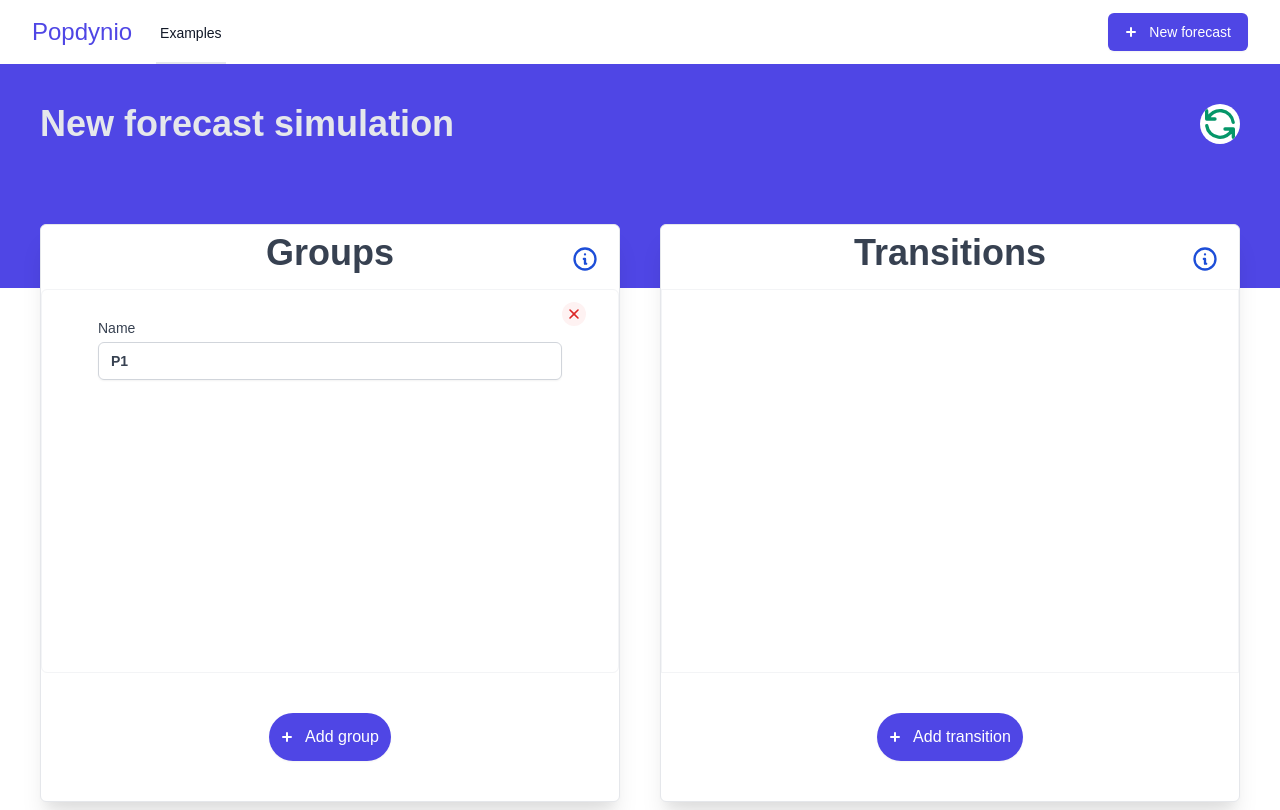
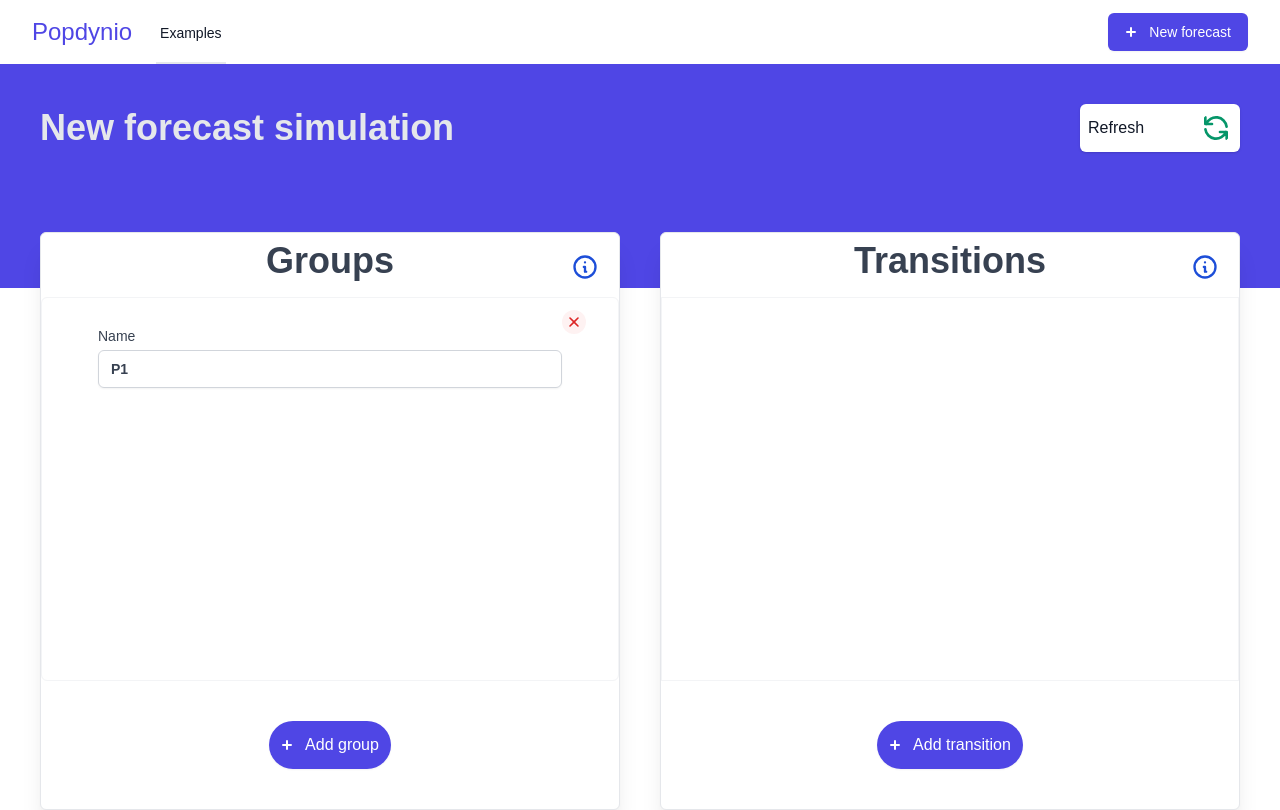
Before and after one commit to Popdynio/popdynio-web, a Next.js app: page /forecast in a window 1280 px wide. Shown: the top 810 px of the page. Built offline with nearby package versions, Linux system fonts and the light colour scheme.

Commit message:
feat: Improve refresh icon

```diff
--- a/src/pages/forecast.tsx
+++ b/src/pages/forecast.tsx
@@ -369,10 +369,12 @@ const Forecast: NextPage = () => {
       <h1 className="font-semibold text-2xl md:text-4xl flex items-center gap-10 text-gray-200">
         New forecast simulation
       </h1>
-      <RefreshIcon
-        className="w-8 h-8 md:w-10 md:h-10 text-green-600 font-bold bg-white rounded-full cursor-pointer transition duration-700 hover:transform hover:rotate-180"
-        onClick={handleRefresh}
-      />
+      <button
+        className="w-40 flex justify-between items-center bg-white p-2 rounded-md shadow group hover:bg-gray-100 transition duration-200 focus:outline-none focus:border-none"
+        onClick={handleRefresh}>
+        <span className="text-gray-900 font-medium">Refresh</span>
+        <RefreshIcon className="w-6 h-6 md:w-8 md:h-8 text-green-600 font-bold rounded-full cursor-pointer transition duration-700 group-hover:transform group-hover:rotate-180" />
+      </button>
     </div>
   )
 
```
